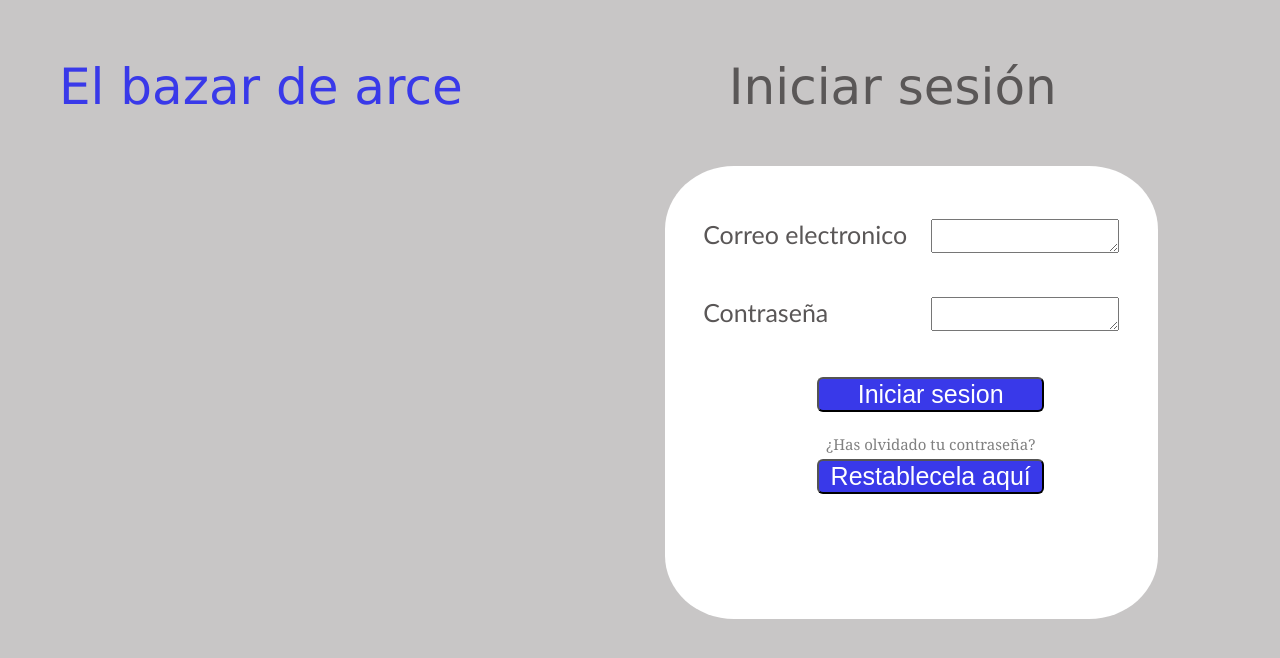
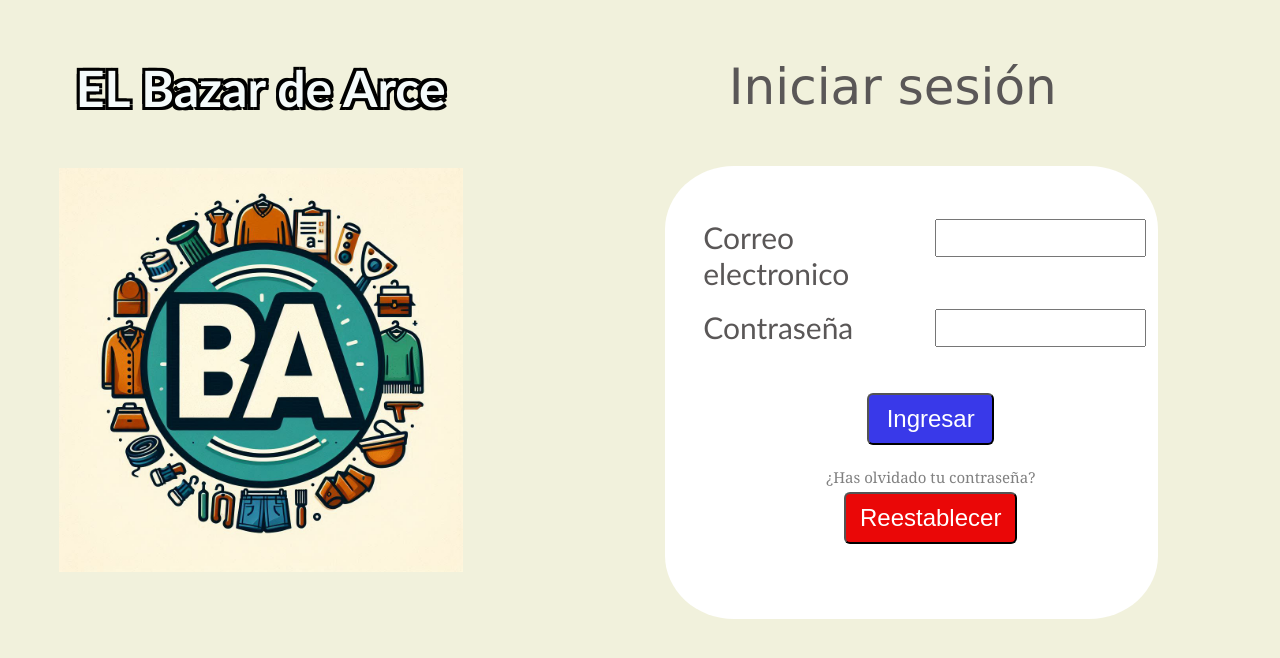
Before and after one commit to Taniuda/el-bazar-de-arce, a plain HTML site: page vende_compro/admin/Login/loginAdmin.html in a window 1280 px wide. Drawn offline with Linux system fonts and the light colour scheme.

Commit message:
FINALIZACIONDE LOGIN DE ADMIN FRONT
se termino de hacer toda la parte visual de interfaz grafica para el login del administrador

```diff
--- a/vende_compro/admin/Login/loginAdmin.css
+++ b/vende_compro/admin/Login/loginAdmin.css
@@ -1,5 +1,5 @@
 body{
-    background-color: rgb(200, 198, 198);}
+    background-color: rgb(241, 241, 220);}
 .grid{
     display: grid;
     grid-template-columns: 40% 60%;
@@ -11,14 +11,15 @@ body{
 
     width: 100%;
     height: 100vh;
-    background-color: rgb(200, 198, 198);
     text-align:center;
     border: black 5px;
 
 }
 
 .item-2{
-    color: rgb(90, 87, 87);}
+    color: rgb(90, 87, 87);
+
+}
 
 
 }
@@ -55,7 +56,7 @@ margin-top: 1%;
 }
 
 .labels{
-    font-size: 25px;
+    font-size: 30px;
     font-family: 'Trebuchet MS', 'Lucida Sans Unicode', 'Lucida Grande', 'Lucida Sans', Arial, sans-serif;
 
 }
@@ -65,7 +66,7 @@ display: grid;
 grid-template-columns: 50% 50%;
 grid-template-rows: 50% 50%  ;
 row-gap: 20%;
-
+column-gap: 1%;
 
 }
 
@@ -79,25 +80,36 @@ row-gap: 20%;
     text-align: center;
 }
  .textarea{
-    width: 80%;
+    width: 90%;
     height: 50%;
     font-size: 20px;
-
+    resize: none;
  }
 
 
 
-.btn{
+.btn_ingresar{
+    padding: 10px;
     margin: auto;
-    height: 90%;
-    width: 50%;
+    height: 100%;
+    width: 28%;
     background: rgb(57, 57, 233);
     color: rgb(255, 255, 255);
-    font-size:25px;
+    font-size:24px;
     border-radius: 6px;
 
 }
 
+.btn_reestablecer{
+    padding: 10px;
+    margin: auto;
+    height: 100%;
+    width: 38%;
+    background: rgb(234, 7, 7);
+    color: rgb(255, 255, 255);
+    font-size:24px;
+    border-radius: 6px;
+}
 
 .pOlvido{
     margin-top: 5%;
@@ -114,12 +126,23 @@ row-gap: 20%;
     color: rgb(90, 87, 87);
     text-align: center;
 
+
 }
 
 .TITULOBAZAR{
-    font-family: 'Lucida Sans', 'Lucida Sans Regular', 'Lucida Grande', 'Lucida Sans Unicode', Geneva, Verdana, sans-serif;
+
+    font-family: 'Trebuchet MS', 'Lucida Sans Unicode', 'Lucida Grande', 'Lucida Sans', Arial, sans-serif;
     font-size: 50px;
-    color: rgba(57, 57, 233);
+   color:  #f4fafa;
     text-align: center;
+    font-weight: bold   ;
+    text-shadow:
+    -3px -3px 0 black,
+     3px -3px 0 black,
+    -3px  3px 0 black,
+     3px  3px 0 black; /* Sombra para crear el borde muy engrosado */
+}
 
+img{
+    width: 80%;
 }
--- a/vende_compro/admin/Login/loginAdmin.html
+++ b/vende_compro/admin/Login/loginAdmin.html
@@ -15,8 +15,8 @@
    <div class="grid">
 
       <div class="item">
-        <p class="TITULOBAZAR">El bazar de arce</p>
-
+        <p class="TITULOBAZAR">EL Bazar de Arce</p>
+        <img src="img/LogoBA.jpeg" alt="logofoto">
 
       </div>
         <div class="item-2">
@@ -55,9 +55,9 @@
           <div class="div_botones">
 
 
-              <button class="btn">Iniciar sesion</button>
+              <button class="btn_ingresar">Ingresar</button>
                 <p class="pOlvido">¿Has olvidado tu contraseña?</p>
-                <button class="btn">Restablecela aquí</button>
+                <button class="btn_reestablecer">Reestablecer</button>
                </div>
 
 
```
Also changed, not shown: vende_compro/admin/Login/img/LogoBA.jpeg (added).
